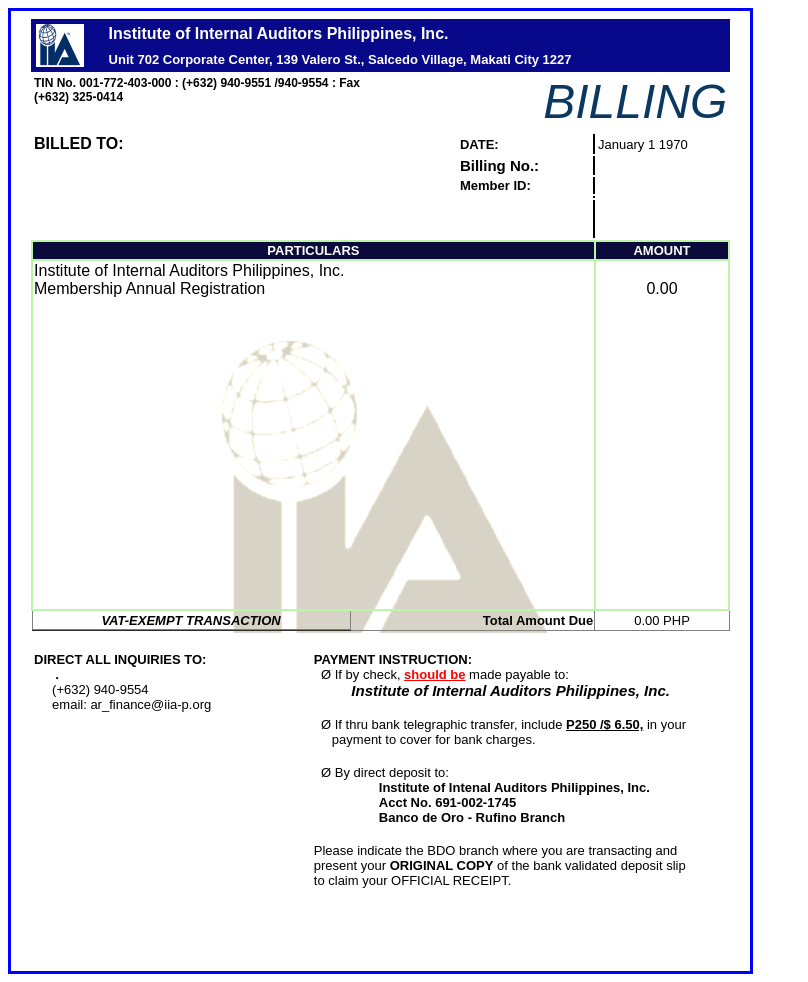
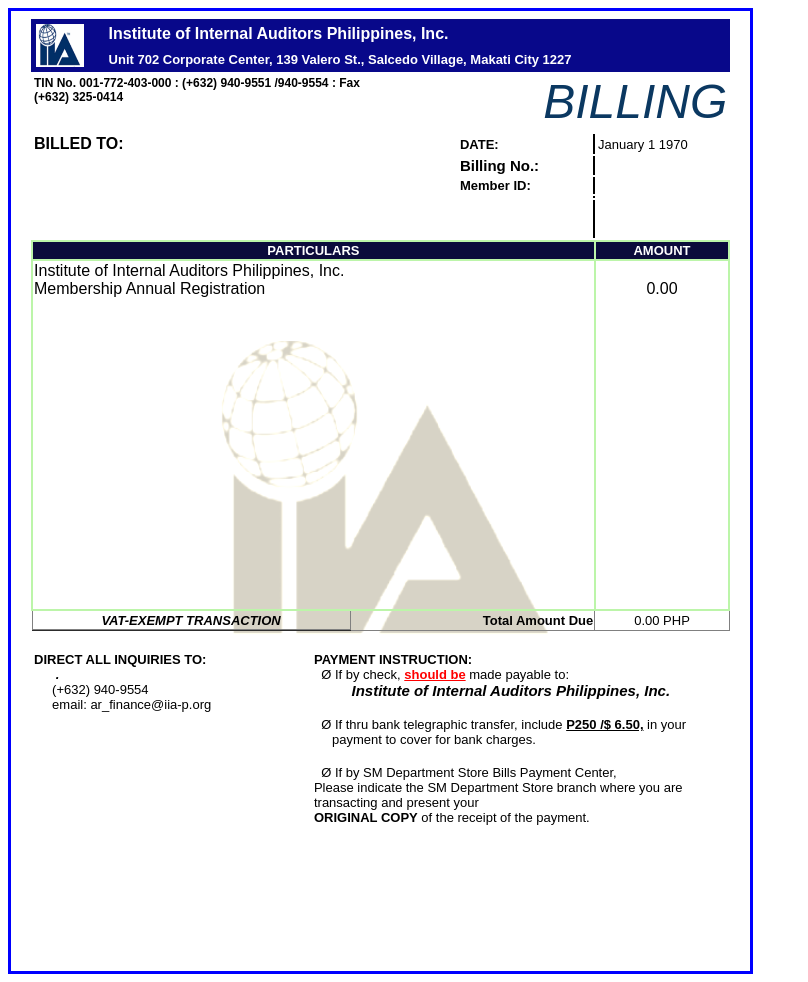
Before and after one commit to mimie/iiapbilling, a PHP site: page /memberBillingReference.php?user=1 in a window 1280 px wide. Shown: the whole page, without its empty margins (0-808 px from the left). Run offline with PHP 8.4, Linux system fonts and the light colour scheme; the visitor is signed in with stand-in values (Sample User, id 1); data that the repository does not hold is empty.

Commit message:
change billing template

```diff
--- a/memberBillingReference.php
+++ b/memberBillingReference.php
@@ -185,15 +185,11 @@
           <font style="font-size:15px"><b><i>&nbsp;&nbsp;&nbsp;&nbsp;&nbsp;&nbsp;&nbsp;&nbsp;&nbsp;Institute of Internal Auditors Philippines, Inc.</i></b></font><br><br>
           <font style="font-size:13px;font-family:Arial">&nbsp;&nbsp;&Oslash;&nbsp;If thru bank telegraphic transfer, include <b><u>P250 /$ 6.50,</b></u> in your
             &nbsp;&nbsp;&nbsp;&nbsp;&nbsp;payment to cover for bank charges.</font><br><br>
-          <font style="font-size:13px;font-family:Arial">&nbsp;&nbsp;&Oslash;&nbsp;By direct deposit to:</font><br>
-          <font style="font-size:13px;font-family:Arial">&nbsp;&nbsp;&nbsp;&nbsp;&nbsp;&nbsp;&nbsp;&nbsp;&nbsp;&nbsp;&nbsp;&nbsp;&nbsp;&nbsp;&nbsp;&nbsp;&nbsp;&nbsp;<b>Institute of Intenal Auditors Philippines, Inc.</b></font><br>
-          <font style="font-size:13px;font-family:Arial">&nbsp;&nbsp;&nbsp;&nbsp;&nbsp;&nbsp;&nbsp;&nbsp;&nbsp;&nbsp;&nbsp;&nbsp;&nbsp;&nbsp;&nbsp;&nbsp;&nbsp;&nbsp;<b>Acct No. 691-002-1745</b></font><br>
-          <font style="font-size:13px;font-family:Arial">&nbsp;&nbsp;&nbsp;&nbsp;&nbsp;&nbsp;&nbsp;&nbsp;&nbsp;&nbsp;&nbsp;&nbsp;&nbsp;&nbsp;&nbsp;&nbsp;&nbsp;&nbsp;<b>Banco de Oro - Rufino Branch</b></font><br><br>
-         <font style="font-size:13px;font-family:Arial">
-           Please indicate the BDO branch where you are transacting and<br>
-           present your <b>ORIGINAL COPY</b> of the bank validated deposit slip<br>
-           to claim your OFFICIAL RECEIPT.
-         </font>
+          <font style="font-size:13px;font-family:Arial">&nbsp;&nbsp;&Oslash;&nbsp;If by SM Department Store Bills Payment Center,<br>
+          Please indicate the SM Department Store branch where you are transacting and present your<br>
+          <b>ORIGINAL COPY</b> of the receipt of the payment.
+          </font>
+
        </td>
       </tr>
      </table>
```
